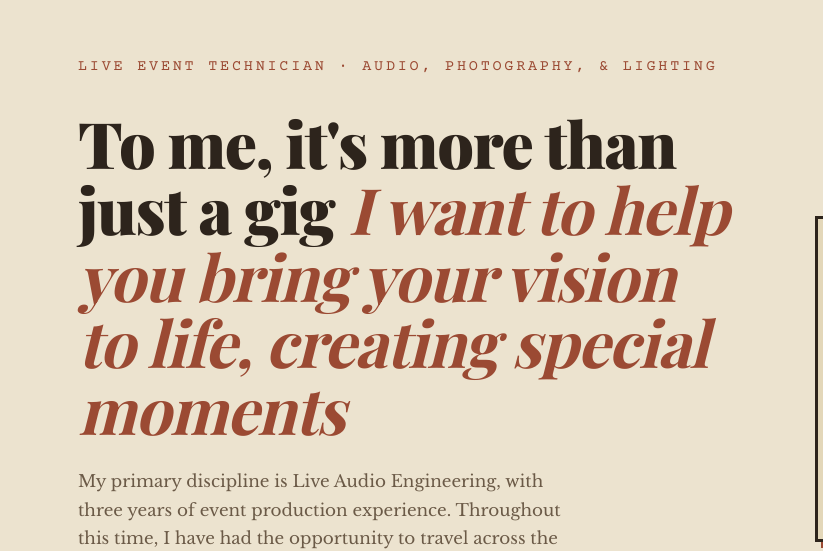
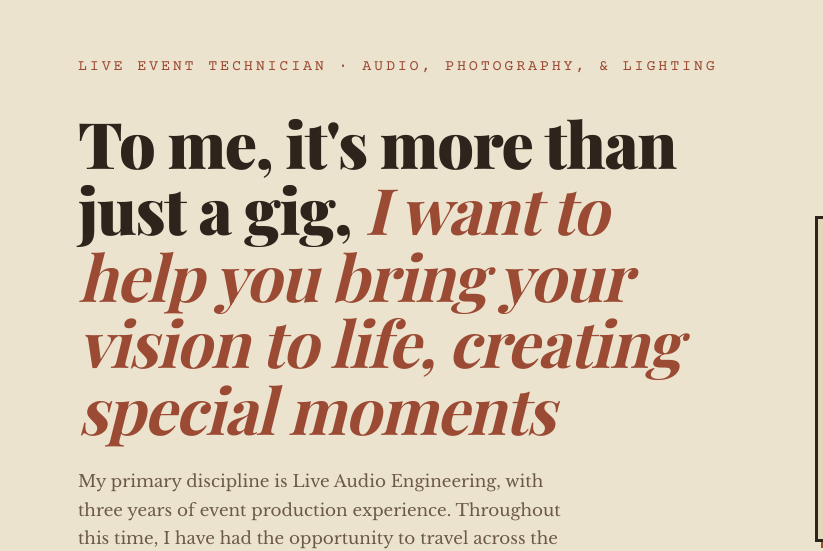
Before and after one commit to techclews/techclews.com, a plain HTML site: page index.html in a window 1280 px wide. Shown: the part 125-676 px from the top of the page, 0-823 px from the left. Drawn offline with nearby package versions, Linux system fonts and the light colour scheme; a web font is replaced by a local one.

Commit message:
Fix punctuation in heading text

```diff
--- a/index.html
+++ b/index.html
@@ -148,7 +148,7 @@ h1{font-size:clamp(2.4rem,6vw,4rem)}
   <div class="hero">
     <div>
       <p class="eyebrow mono">Live Event Technician · Audio, Photography, &amp; Lighting</p>
-      <h1>To me, it's more than just a gig<em> I want to help you bring your vision to life, creating special moments</em></h1>
+      <h1>To me, it's more than just a gig,<em> I want to help you bring your vision to life, creating special moments</em></h1>
       <p class="lead">My primary discipline is Live Audio Engineering, with three years of event production experience. Throughout this time, I have had the opportunity to travel across the Southeast with various ensembles. While audio is my main focus, I have also explored lighting and live video, developing a broader understanding of the industry. I've also been able to assist with weddings, and I've contracted with local churches throughout the Mobile/Baldwin area. Beyond live production, I also love capturing events through photography. Since high school, I have captured a variety of events, and I enjoy preserving beautiful and unique moments. As a senior in college, I am beginning to establish myself in the professional industry. I am passionate about the technical and creative aspects of production and love bringing events to life through sound, lighting, and visual storytelling.</p>
       <div class="btns"><a class="btn" href="#gigs">My Experience</a><a class="btn" href="#gallery">Gallery</a><a class="btn ghost" href="#contact">Contact Me</a></div>
     </div>
```
